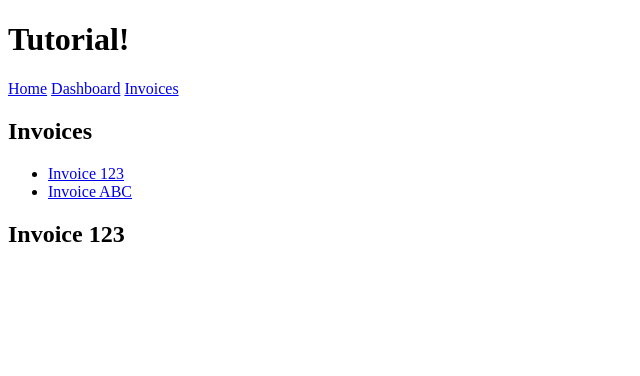
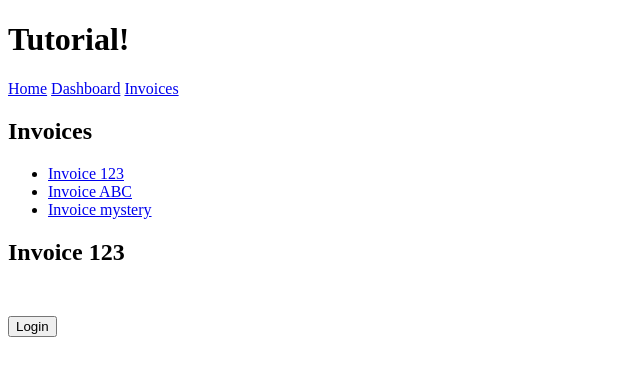
Before and after one commit to barclayd/reach-to-react-router-talk, a React app in the folder demo/: page /invoices/123 in a window 1280 px wide. Shown: the top 376 px of the page, without its empty margins (0-640 px from the left). Built offline with nearby package versions, Linux system fonts and the light colour scheme.

Commit message:
Update demo app

```diff
--- a/demo/package.json
+++ b/demo/package.json
@@ -29,7 +29,7 @@
     "@testing-library/jest-dom": "^5.16.5",
     "@testing-library/react": "^13.4.0",
     "babel-loader": "^8.2.5",
-    "eslint": "^8.23.0",
+    "eslint": "^8.22.0",
     "eslint-config-airbnb-base": "^15.0.0",
     "eslint-config-prettier": "^8.5.0",
     "eslint-plugin-import": "^2.26.0",
--- a/demo/src/App.jsx
+++ b/demo/src/App.jsx
@@ -1,9 +1,24 @@
+import { useState } from 'react';
 import { Routes } from './Routes';
 import { Nav } from './components/Nav';
 
-export const App = () => (
-  <>
-    <Nav />
-    <Routes />
-  </>
-);
+export const App = () => {
+  const [isAuthorized, setIsAuthorized] = useState(false);
+  return (
+    <>
+      <Nav />
+      <Routes isAuthorized={isAuthorized} />
+      {!isAuthorized && (
+        <div style={{ marginTop: '50px' }}>
+          <button
+            onClick={() => {
+              setIsAuthorized(true);
+            }}
+          >
+            Login
+          </button>
+        </div>
+      )}
+    </>
+  );
+};
--- a/demo/src/Routes.jsx
+++ b/demo/src/Routes.jsx
@@ -5,15 +5,24 @@ import { Invoices } from './components/Invoices';
 import { InvoicesIndex } from './components/InvoiceIndex';
 import { Invoice } from './components/Invoice';
 import { NotFound } from './components/NotFound';
+import { Secret } from './components/Secret';
+import { Login } from './components/Login';
+import { ProtectedRoute } from './components/ProtectedRoute';
 
-export const Routes = () => (
+export const Routes = ({ isAuthorized }) => (
   <Router>
     <Home path="/" />
-    <Dashboard path="/dashboard" />
+    <ProtectedRoute
+      component={Dashboard}
+      path="/dashboard"
+      isAuthorized={isAuthorized}
+    />
     <Invoices path="invoices">
       <InvoicesIndex path="/" />
       <Invoice path=":invoiceId" />
     </Invoices>
+    <Secret path="secret" />
+    <Login path={isAuthorized ? '/logout' : '/login'} />
     <NotFound default />
   </Router>
 );
--- a/demo/src/components/Invoice.jsx
+++ b/demo/src/components/Invoice.jsx
@@ -1,4 +1,10 @@
+import { navigate } from '@reach/router';
+
 export const Invoice = (props) => {
+  if (props.invoiceId === 'mystery') {
+    return <button onClick={() => navigate('/secret')}>Click me!</button>;
+  }
+
   return (
     <div>
       <h2>Invoice {props.invoiceId}</h2>
--- a/demo/src/components/Invoices.jsx
+++ b/demo/src/components/Invoices.jsx
@@ -10,6 +10,9 @@ export const Invoices = (props) => (
       <li>
         <Link to="/invoices/abc">Invoice ABC</Link>
       </li>
+      <li>
+        <Link to="/invoices/mystery">Invoice mystery</Link>
+      </li>
     </ul>
 
     {props.children}
--- /dev/null
+++ b/demo/src/components/Login.jsx
@@ -0,0 +1 @@
+export const Login = () => <h3>Login</h3>;
--- /dev/null
+++ b/demo/src/components/ProtectedRoute.jsx
@@ -0,0 +1,13 @@
+import { Redirect } from '@reach/router';
+
+export const ProtectedRoute = ({
+  isAuthorized,
+  component: Component,
+  ...rest
+}) => {
+  return isAuthorized ? (
+    <Component {...rest} />
+  ) : (
+    <Redirect to="/login" noThrow />
+  );
+};
--- /dev/null
+++ b/demo/src/components/Secret.jsx
@@ -0,0 +1 @@
+export const Secret = () => <p>{"I'm a secret page"}</p>;
```
Also changed, not shown: 1 other file (tests, documents, lock files or other folders).
